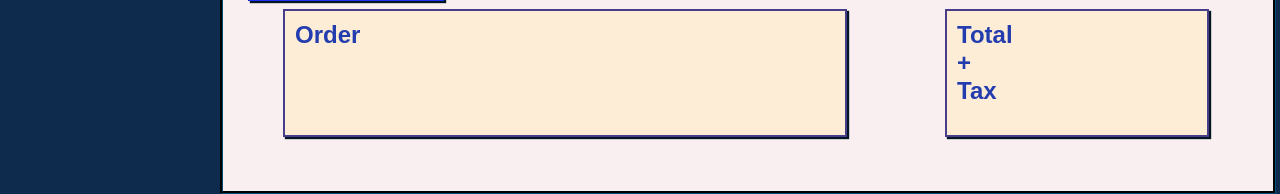
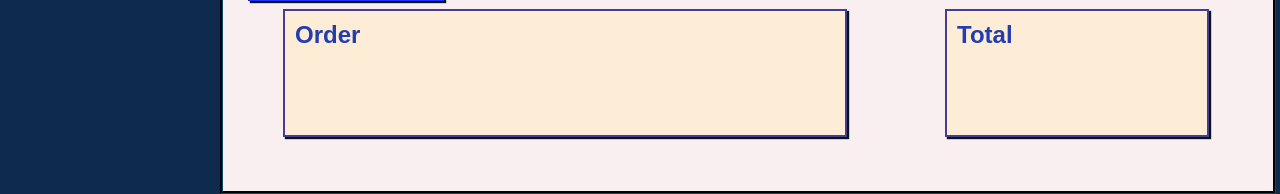
Before and after one commit to GMj86/flaskapp-borger, a Flask app: page / in a window 1280 px wide; the page is wider, and only the part inside the window is pictured. Shown: the part 607-801 px from the top of that part. Run offline with Flask 2, Linux system fonts and the light colour scheme.

Commit message:
Update some.html

```diff
--- a/templates/some.html
+++ b/templates/some.html
@@ -48,7 +48,7 @@
                 </div>
 
                 <div class="total">
-                    <h2>Total + Tax</h2>
+                    <h2>Total</h2>
                     <div class="totalmoney">
                         <div class="list2">
                             {% if value_2 %}
```
